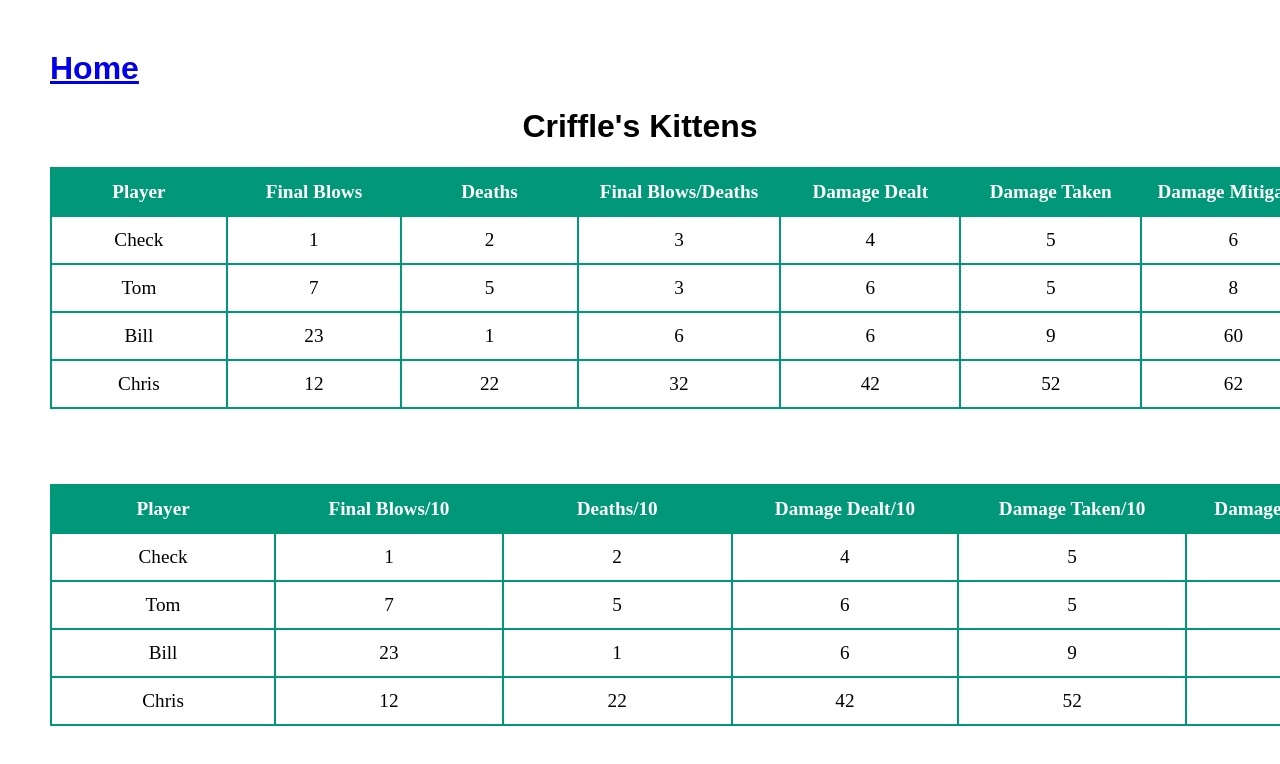
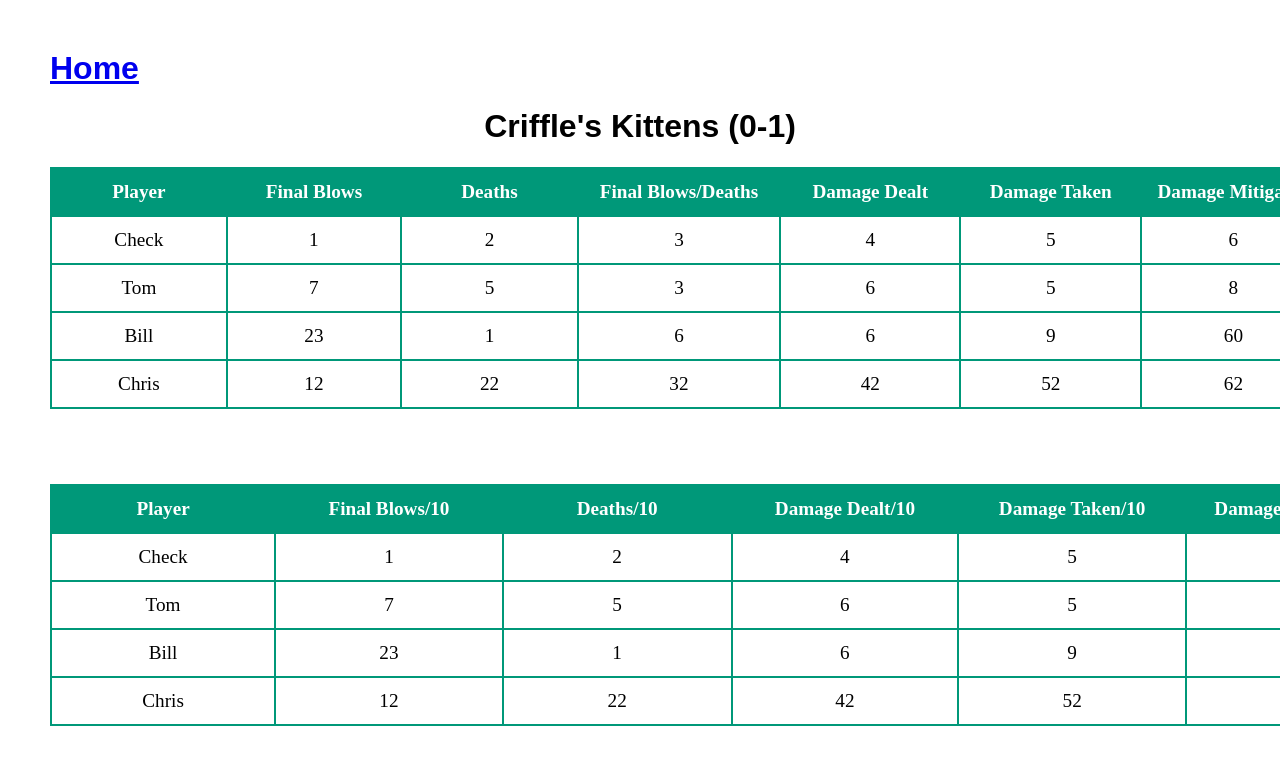
Before and after one commit to CheckTMOW/kittens, a plain HTML site: page index.html in a window 1280 px wide. Shown: the top 764 px of the page. Drawn offline with Linux system fonts and the light colour scheme.

Commit message:
Update index.html

```diff
--- a/index.html
+++ b/index.html
@@ -22,7 +22,7 @@
 </head>
 <body>
     <h1 align="left" style="font-family: sans-serif;"><a href="https://checktmow.github.io/homepage/">Home</a></h1>
-    <h1 align="center" style="font-family: sans-serif;">Criffle's Kittens</h1>
+    <h1 align="center" style="font-family: sans-serif;">Criffle's Kittens (0-1)</h1>
             <table width="1825" bgcolor="#009879" class="table-sortable" style="margin-bottom: 75px;">
                 <thead style="color: white;" align="center">
                     <tr>
```
